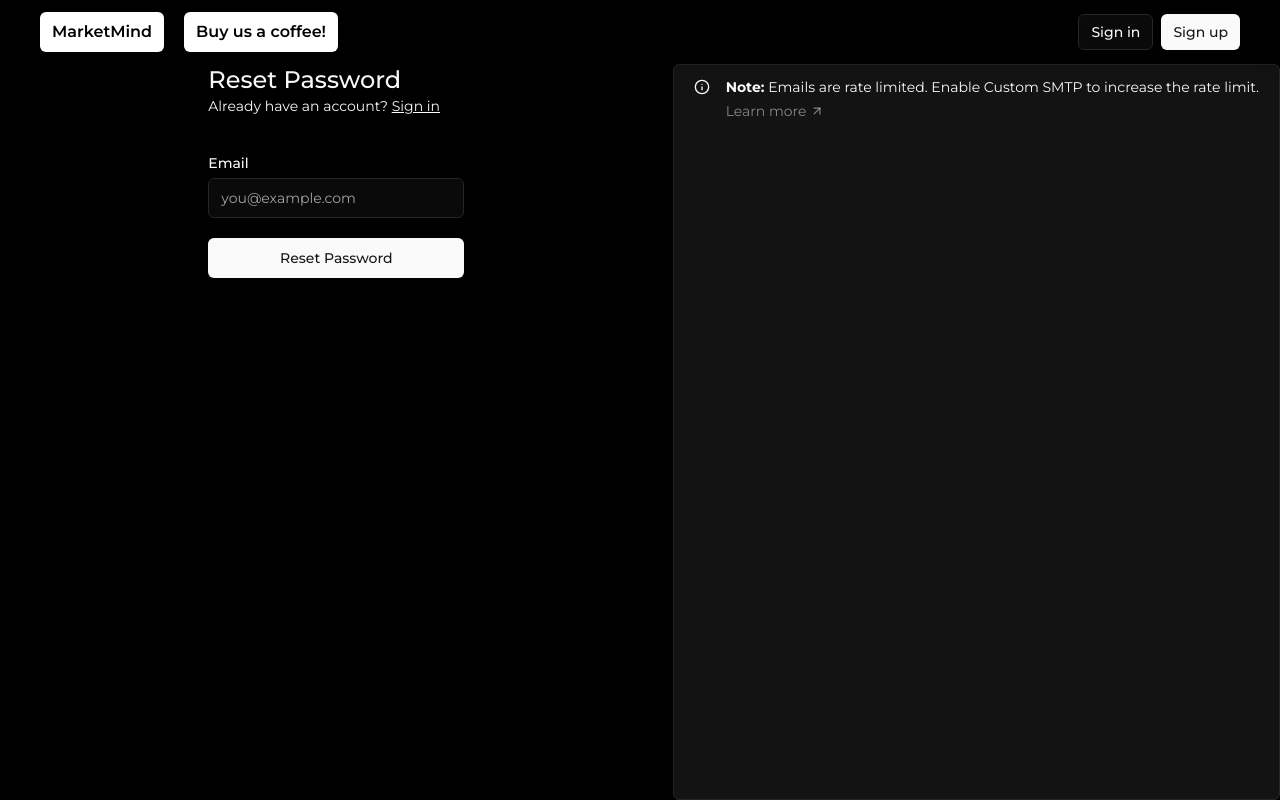
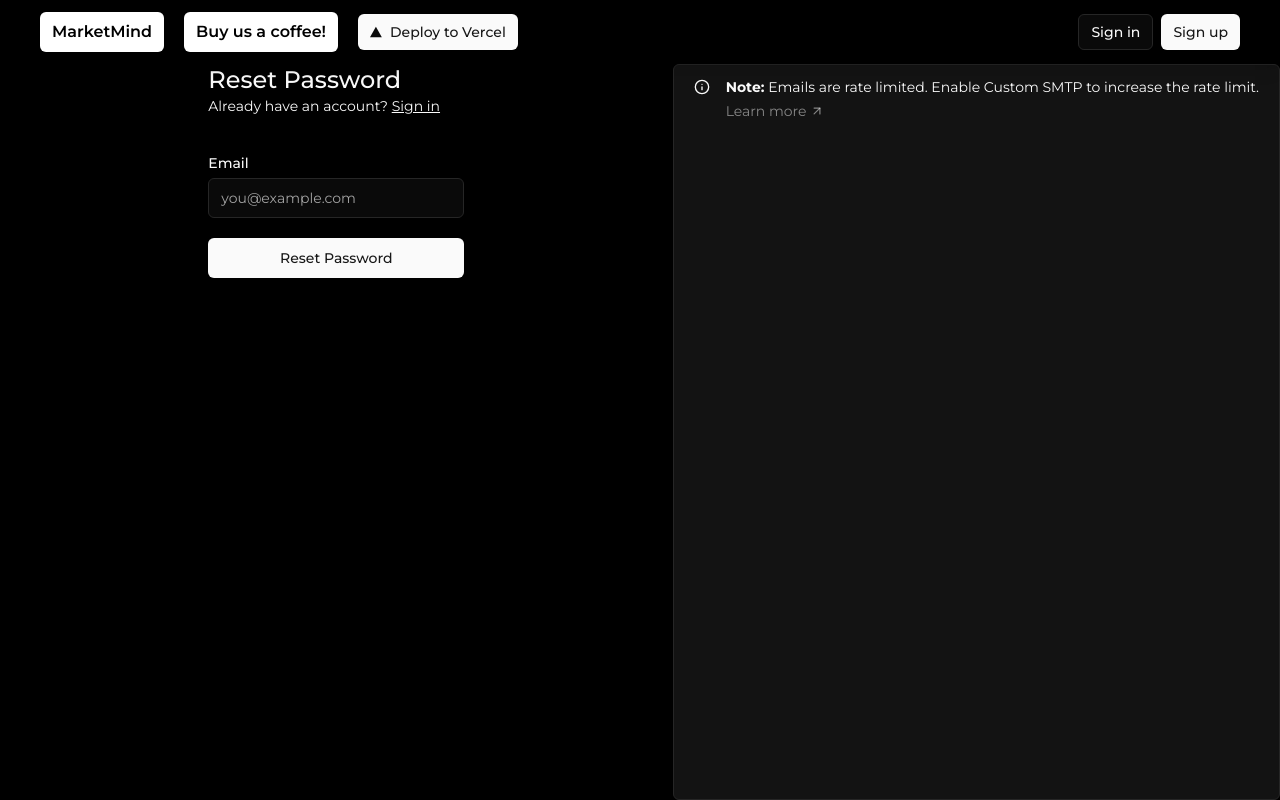
Before and after one commit to nikhilp1234567/Market-research-agent, a Next.js app: page /forgot-password in a window 1280 px wide. Built offline with nearby package versions, Linux system fonts and the light colour scheme; no server answers.

Commit message:
add deploybutton

```diff
--- a/app/actions.ts
+++ b/app/actions.ts
@@ -48,15 +48,15 @@ export const signInAction = async (formData: FormData) => {
   return redirect("/protected");
 };
 
-export const signInWithGoogleAction = async() => {
+export const signInWithGoogleAction = async () => {
   const supabase = await createClient();
   const origin = (await headers()).get("origin");
 
   const { data, error } = await supabase.auth.signInWithOAuth({
-    provider: 'google',
+    provider: "google",
     options: {
       redirectTo: `${origin}/auth/callback?redirect_to=/protected`,
-    }
+    },
   });
 
   if (error) {
@@ -65,7 +65,7 @@ export const signInWithGoogleAction = async() => {
 
   // Redirect to the Google OAuth URL
   return redirect(data.url);
-}
+};
 
 export const forgotPasswordAction = async (formData: FormData) => {
   const email = formData.get("email")?.toString();
@@ -121,7 +121,7 @@ export const resetPasswordAction = async (formData: FormData) => {
   return redirect("/sign-in?message=" + encodeURIComponent("Password updated successfully. Please sign in with your new password."));
 };
 
-export const signOutAction = async () => {
+export const signOutAction = async (x) => {
   const supabase = await createClient();
   const { error } = await supabase.auth.signOut();
 
@@ -132,13 +132,13 @@ export const signOutAction = async () => {
   const response = new Response(null, {
     status: 302,
     headers: new Headers({
-      'Location': '/sign-in',
-      'Set-Cookie': [
-        'sb-access-token=; path=/; expires=Thu, 01 Jan 1970 00:00:00 GMT; httponly; secure; samesite=lax',
-        'sb-refresh-token=; path=/; expires=Thu, 01 Jan 1970 00:00:00 GMT; httponly; secure; samesite=lax'
-      ].join(', ')
-    })
+      Location: "/sign-in",
+      "Set-Cookie": [
+        "sb-access-token=; path=/; expires=Thu, 01 Jan 1970 00:00:00 GMT; httponly; secure; samesite=lax",
+        "sb-refresh-token=; path=/; expires=Thu, 01 Jan 1970 00:00:00 GMT; httponly; secure; samesite=lax",
+      ].join(", "),
+    }),
   });
 
   return response;
-}
+};
--- a/components/header-auth.tsx
+++ b/components/header-auth.tsx
@@ -3,6 +3,7 @@ import { hasEnvVars } from "@/utils/supabase/check-env-vars";
 import Link from "next/link";
 import { Badge } from "./ui/badge";
 import { Button } from "./ui/button";
+import { redirect } from "next/navigation";
 import { createClient } from "@/utils/supabase/server";
 
 export default async function AuthButton() {
--- a/my-components/Nav.tsx
+++ b/my-components/Nav.tsx
@@ -5,7 +5,7 @@ import { hasEnvVars } from "@/utils/supabase/check-env-vars";
 import Link from "next/link";
 import { redirect } from "next/dist/server/api-utils";
 import { CheckoutForm } from "./CheckoutForm";
-
+import DeployButton from "@/components/deploy-button";
 export default function Nav() {
   return (
     <nav id='main-navigation' className='w-full bg-black flex justify-center items-center shadow-lg sticky top-0 z-50 h-16'>
@@ -17,6 +17,9 @@ export default function Nav() {
           <div className='bg-white text-black px-3 py-2 hover:text-white duration-500 hover:bg-black rounded-md'>
             <CheckoutForm />
           </div>
+          <div>
+            <DeployButton />
+          </div>
         </div>
         <div id='nav-right'>{!hasEnvVars ? <EnvVarWarning /> : <HeaderAuth />}</div>
       </div>
```
